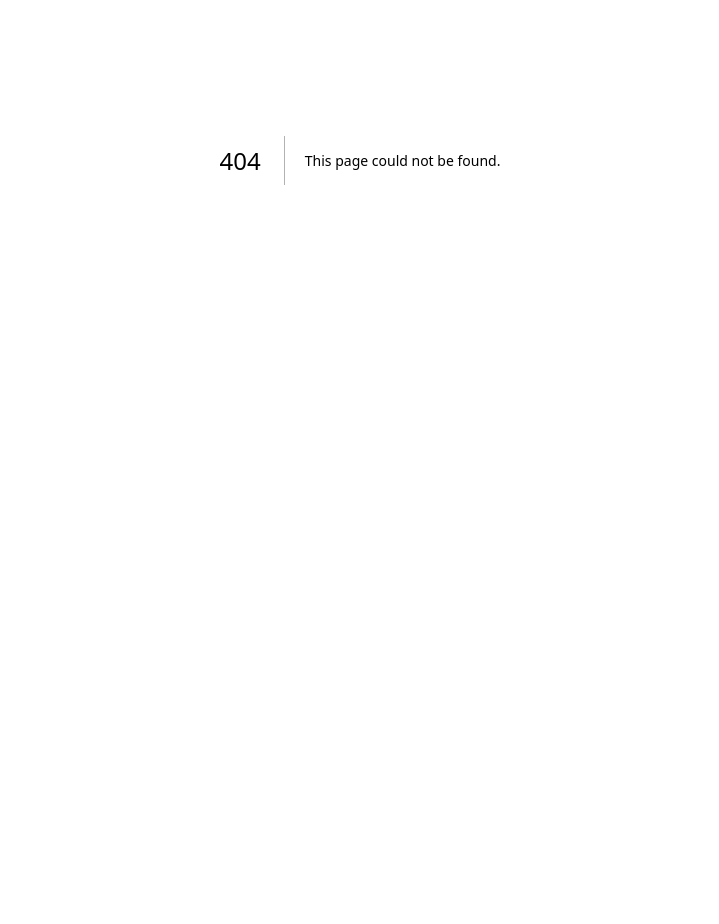
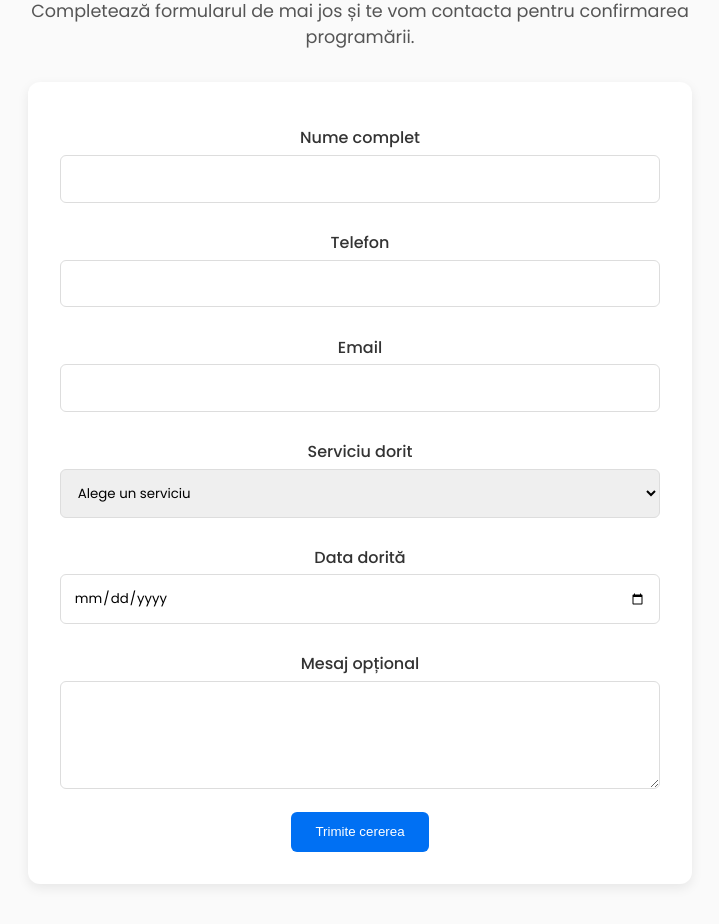
Before and after one commit to Gabi-Legend/Stomatologie, a Next.js app: page /programare in a window 1280 px wide. Before the commit this address had no page. Shown: the part 240-1164 px from the top of the page, without its empty margins (280-999 px from the left). Before the commit the page ends 800 px from the top, so only its background shows below. Built offline with nearby package versions, Linux system fonts and the light colour scheme.

Commit message:
Final changes

```diff
--- /dev/null
+++ b/src/app/programare/page.jsx
@@ -0,0 +1,95 @@
+import NavBar from "../components/NavBar/NavBar";
+import styles from "./page.module.css";
+
+export default function ProgrameazaTe() {
+  return (
+    <>
+      <NavBar />
+      <section className={styles.appointment}>
+        <h1 className={styles.title}>Programează-te</h1>
+        <p className={styles.subtitle}>
+          Completează formularul de mai jos și te vom contacta pentru
+          confirmarea programării.
+        </p>
+
+        <div className={styles.formWrapper}>
+          <form className={styles.form}>
+            <label htmlFor="name" className={styles.label}>
+              Nume complet
+            </label>
+            <input
+              type="text"
+              id="name"
+              name="name"
+              className={styles.input}
+              required
+            />
+
+            <label htmlFor="phone" className={styles.label}>
+              Telefon
+            </label>
+            <input
+              type="tel"
+              id="phone"
+              name="phone"
+              className={styles.input}
+              required
+            />
+
+            <label htmlFor="email" className={styles.label}>
+              Email
+            </label>
+            <input
+              type="email"
+              id="email"
+              name="email"
+              className={styles.input}
+              required
+            />
+
+            <label htmlFor="service" className={styles.label}>
+              Serviciu dorit
+            </label>
+            <select
+              id="service"
+              name="service"
+              className={styles.select}
+              required
+            >
+              <option value="">Alege un serviciu</option>
+              <option value="consultatie">Consultație</option>
+              <option value="albire">Detartraj & Albire</option>
+              <option value="implant">Implant dentar</option>
+              <option value="ortodontie">Ortodonție</option>
+            </select>
+
+            <label htmlFor="date" className={styles.label}>
+              Data dorită
+            </label>
+            <input
+              type="date"
+              id="date"
+              name="date"
+              className={styles.input}
+              required
+            />
+
+            <label htmlFor="message" className={styles.label}>
+              Mesaj opțional
+            </label>
+            <textarea
+              id="message"
+              name="message"
+              rows="4"
+              className={styles.textarea}
+            ></textarea>
+
+            <button type="submit" className={styles.btn}>
+              Trimite cererea
+            </button>
+          </form>
+        </div>
+      </section>
+    </>
+  );
+}
--- /dev/null
+++ b/src/app/programare/page.module.css
@@ -0,0 +1,84 @@
+@import url("https://fonts.googleapis.com/css2?family=Poppins:wght@400;500;700&display=swap");
+
+.appointment {
+  font-family: "Poppins", sans-serif;
+  padding: 3rem 2rem;
+  background-color: #fafafa;
+  text-align: center;
+}
+
+.title {
+  font-size: 2.5rem;
+  color: #0070f3;
+  margin-bottom: 0.5rem;
+}
+
+.subtitle {
+  font-size: 1.1rem;
+  color: #555;
+  max-width: 700px;
+  margin: 0 auto 2rem;
+}
+
+/* FORMULAR */
+.formWrapper {
+  max-width: 600px;
+  margin: 0 auto;
+  background: white;
+  padding: 2rem;
+  border-radius: 12px;
+  box-shadow: 0 4px 12px rgba(0, 0, 0, 0.08);
+}
+
+.label {
+  display: block;
+  margin: 0.7rem 0 0.3rem;
+  font-weight: 500;
+  color: #333;
+}
+
+.input,
+.select,
+.textarea {
+  width: 100%;
+  padding: 0.8rem;
+  border: 1px solid #ddd;
+  border-radius: 6px;
+  font-family: inherit;
+  margin-bottom: 1rem;
+  box-sizing: border-box;
+}
+
+.input:focus,
+.select:focus,
+.textarea:focus {
+  border-color: #0070f3;
+  outline: none;
+}
+
+.btn {
+  background: #0070f3;
+  color: white;
+  padding: 0.8rem 1.5rem;
+  border-radius: 6px;
+  border: none;
+  font-weight: 500;
+  cursor: pointer;
+  transition: background 0.3s ease, transform 0.2s ease;
+}
+
+.btn:hover {
+  background: #005bb5;
+  transform: translateY(-2px);
+}
+
+/* RESPONSIVE */
+@media (max-width: 768px) {
+  .title {
+    font-size: 2rem;
+  }
+
+  .subtitle {
+    font-size: 1rem;
+  }
+}
```
